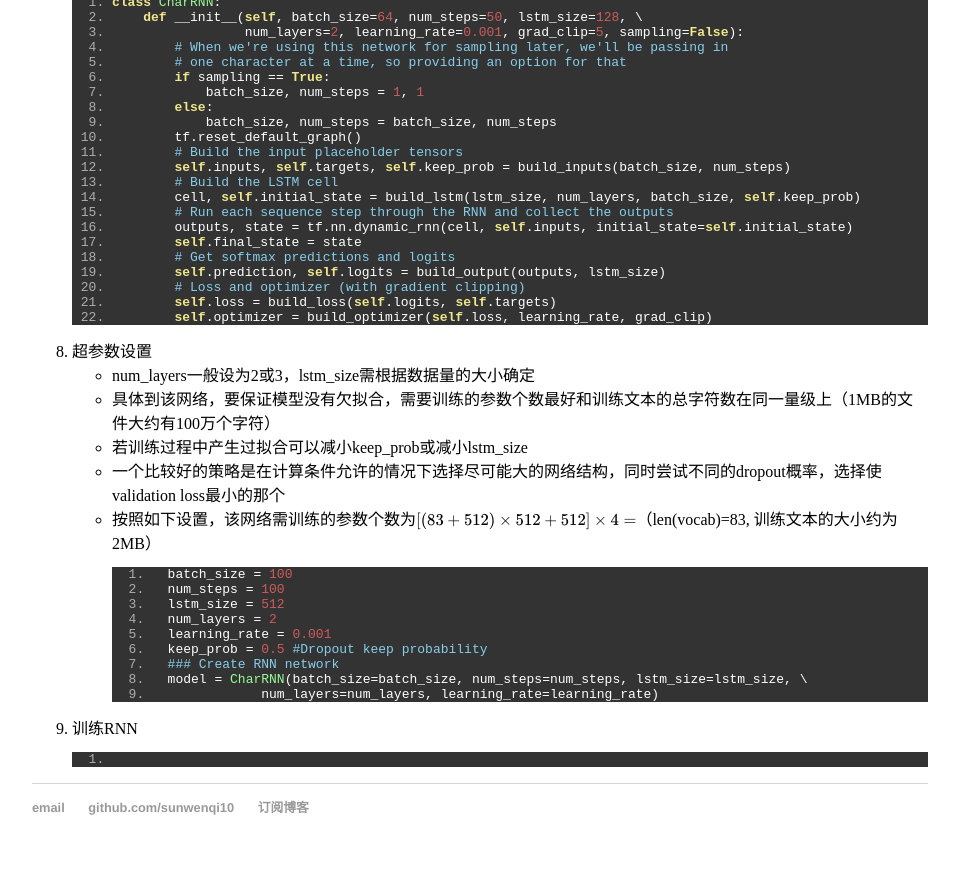
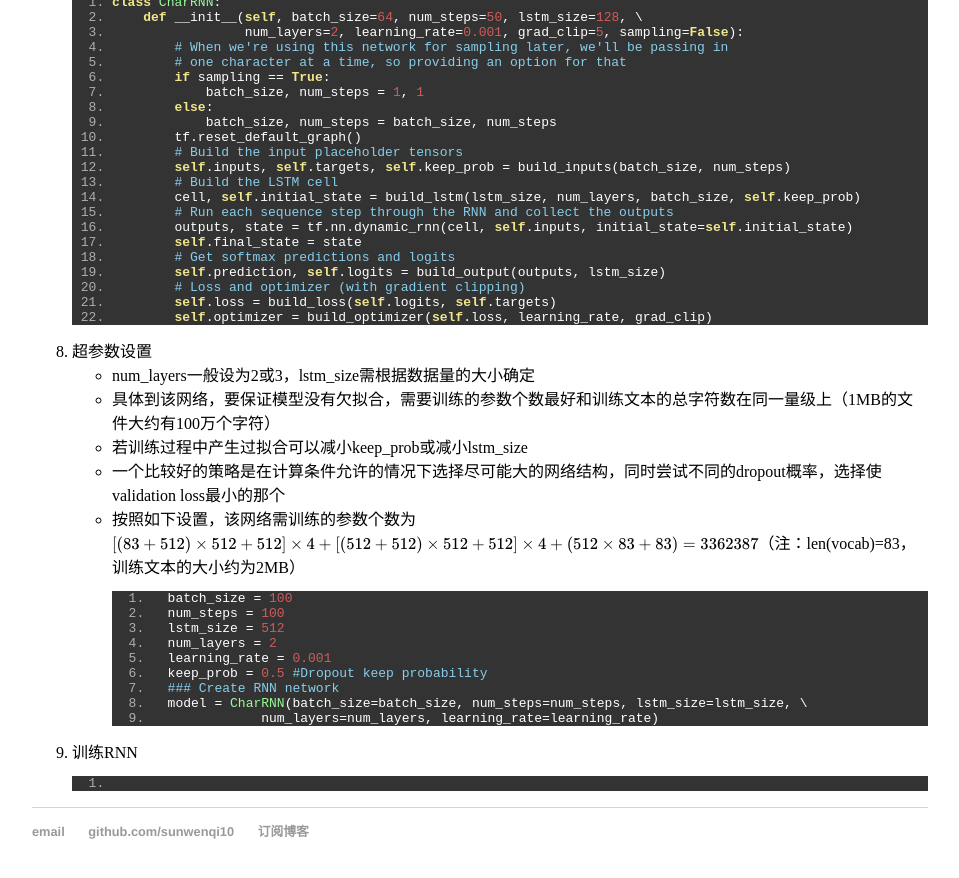
Before and after one commit to sunwenqi10/sunwenqi10.github.io, a Jekyll site: the page built from _posts/2018-11-14-Use_Tensorflow_to_create_a_simple_RNN.md, in a window 1280 px wide and 900 px high, scrolled down 2360 px. Shown: the top 878 px of the window, without its empty margins (160-1119 px from the left). Built offline with Jekyll 4.4.1, drawn with Linux system fonts in a browser that asks for light colours; formulas are drawn with MathJax 3; comment, search, counter and statistics services are not loaded.

Commit message:
Update _posts/2018-11-14-Use_Tensorflow_to_create_a_simple_RNN.md

````diff
--- a/_posts/2018-11-14-Use_Tensorflow_to_create_a_simple_RNN.md
+++ b/_posts/2018-11-14-Use_Tensorflow_to_create_a_simple_RNN.md
@@ -146,7 +146,7 @@ class CharRNN:
   + 具体到该网络，要保证模型没有欠拟合，需要训练的参数个数最好和训练文本的总字符数在同一量级上（1MB的文件大约有100万个字符）
   + 若训练过程中产生过拟合可以减小keep_prob或减小lstm_size
   + 一个比较好的策略是在计算条件允许的情况下选择尽可能大的网络结构，同时尝试不同的dropout概率，选择使validation loss最小的那个
-  + 按照如下设置，该网络需训练的参数个数为$${[{(83+512)}\times{512}+512]}\times{4}=$$（len(vocab)=83, 训练文本的大小约为2MB）
+  + 按照如下设置，该网络需训练的参数个数为$${[{(83+512)}\times{512}+512]}\times{4} + {[{(512+512)}\times{512}+512]}\times{4} + ({512}\times{83}+83) = 3362387$$（注：len(vocab)=83，训练文本的大小约为2MB）
   ```python
   batch_size = 100
   num_steps = 100
````
